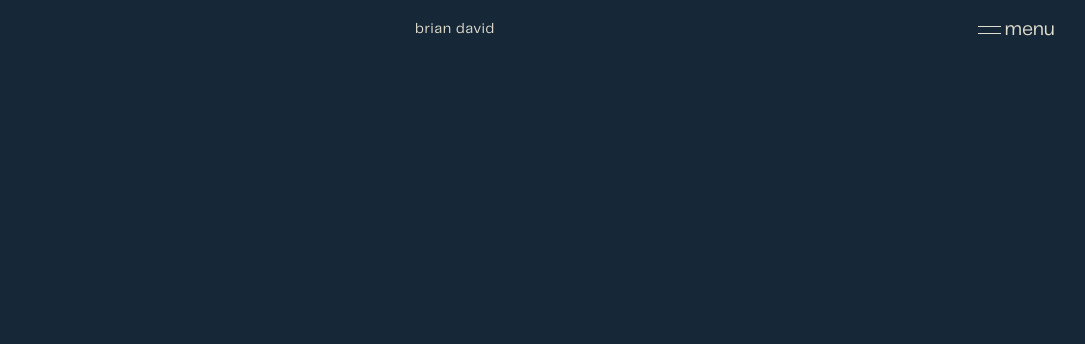
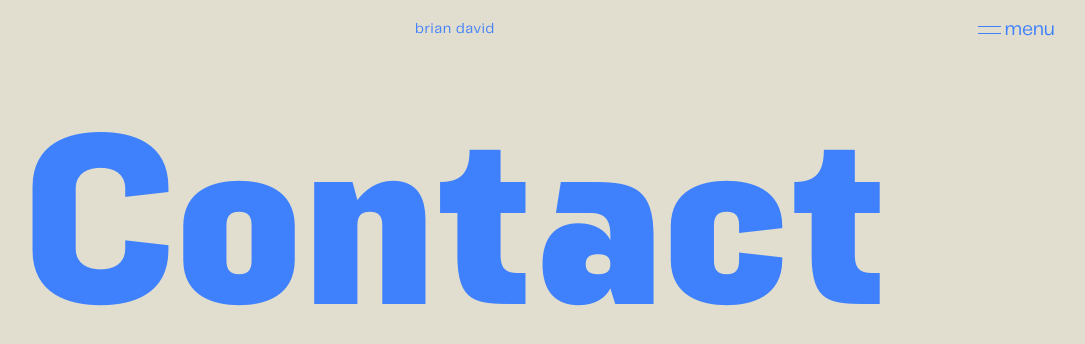
Before and after one commit to brian-david4/brian-portfolio-website, a React (Vite) app in the folder portfolio-website/: page /contact in a window 1280 px wide. Shown: the top 344 px of the page, without its empty margins (185-1270 px from the left). Built offline with nearby package versions, Linux system fonts and the light colour scheme.

Commit message:
Contact Page rehaul + enter animations
- Change colour varibales in index.css

```diff
--- a/portfolio-website/src/index.css
+++ b/portfolio-website/src/index.css
@@ -5,10 +5,14 @@
   --header-height: 60px;
   --nav-menu-height: 400px;
   /* colours */
-  --main-theme: #162737;
-  --text-cream: #e2decf;
+  --main-theme: #e2decf;
+  --text-cream: #3f81fc;
   --charcoal: rgb(255, 255, 230);
   --coffee: #aec4ed;
+}
+::selection {
+  color: var(--main-theme);
+  background-color: var(--text-cream);
 }
 @font-face {
   font-family: "Right Serif Mono Regular";
@@ -35,6 +39,10 @@
   src: url("../fonts/EditorialOld/PPEditorialOld-Ultralight.otf");
 }
 @font-face {
+  font-family: "Editorial Old Italic";
+  src: url("../fonts/EditorialOld/PPEditorialOld-Italic.otf");
+}
+@font-face {
   font-family: "Acma Light";
   src: url("../fonts/PPAcma-Light.otf");
 }
@@ -46,6 +54,10 @@
   font-family: "Pangaia Medium";
   src: url("../fonts/PPPangaia-Medium.otf");
 }
+@font-face {
+  font-family: "Fuji Bold";
+  src: url("../fonts/PPFuji-Bold.otf");
+}
 body {
   margin: 0;
   padding: 0;
--- a/portfolio-website/src/pages/Contact/Contact.tsx
+++ b/portfolio-website/src/pages/Contact/Contact.tsx
@@ -1,9 +1,29 @@
+import { motion } from "framer-motion";
 import styles from "./contact.module.css";
+import { titleAnim } from "./contactAnims";
 
 const Contact = () => {
+  const title = "Contact";
+  const titleLetters = title.split("");
   return (
     <>
-      <div className={styles.contactPage}></div>
+      <div className={styles.contactPage}>
+        <div className={styles.contactTitle}>
+          {titleLetters.map((ltr, idx) => (
+            <div key={idx} className={styles.ltrWrapper}>
+              <motion.span
+                className={styles.letter}
+                variants={titleAnim}
+                initial="initial"
+                animate="enter"
+                custom={idx}
+              >
+                {ltr}
+              </motion.span>
+            </div>
+          ))}
+        </div>
+      </div>
     </>
   );
 };
--- a/portfolio-website/src/pages/Contact/contact.module.css
+++ b/portfolio-website/src/pages/Contact/contact.module.css
@@ -11,3 +11,17 @@
   flex-direction: column;
   align-items: center;
 }
+.contactTitle {
+  position: relative;
+  color: var(--text-cream);
+  font-size: 244px;
+  font-family: "Fuji Bold";
+  display: flex;
+  flex-direction: row;
+}
+.ltrWrapper {
+  overflow: hidden;
+}
+.letter {
+  display: inline-block;
+}
--- /dev/null
+++ b/portfolio-website/src/pages/Contact/contactAnims.ts
@@ -0,0 +1,13 @@
+export const titleAnim = {
+  initial: {
+    y: "-12.5%",
+  },
+  enter: (n: number) => ({
+    y: "0%",
+    transition: {
+      duration: 0.9,
+      ease: [0.65, 0, 0.35, 1],
+      delay: 0.5 + n * 0.05,
+    },
+  }),
+};
--- a/portfolio-website/src/pages/Home/home.module.css
+++ b/portfolio-website/src/pages/Home/home.module.css
@@ -85,7 +85,6 @@
   font-family: "Pangaia Medium";
   font-size: 25px;
   letter-spacing: 1px;
-  color: var(--coffee);
 }
 .contactWrapper > a {
   font-size: 20px;
```
Also changed, not shown: portfolio-website/fonts/EditorialOld/PPEditorialOld-Italic.otf (added), portfolio-website/fonts/PPFuji-Bold.otf (added).
